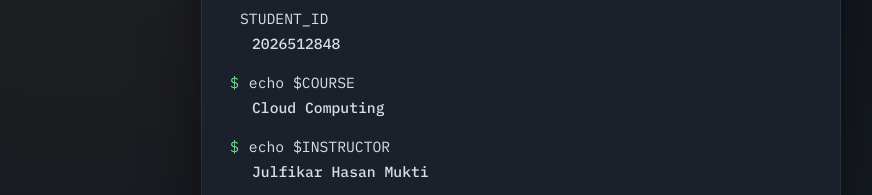
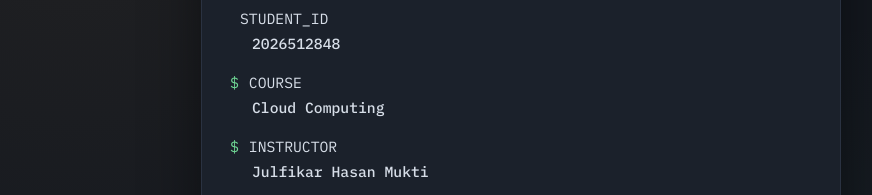
Before and after one commit to Shovon017822/Cloude_Computing_Shovon, a website: page public/index.html in a window 1280 px wide. Shown: the part 202-397 px from the top of the page, without its empty margins (119-991 px from the left). Drawn offline with Linux system fonts and the light colour scheme.

Commit message:
Update command display for COURSE and INSTRUCTOR

```diff
--- a/public/index.html
+++ b/public/index.html
@@ -171,10 +171,10 @@
       <div class="line"><span class="prompt"></span><span class="cmd">STUDENT_ID</span></div>
       <div class="out"><strong>2026512848</strong></div>
 
-      <div class="line"><span class="prompt">$</span><span class="cmd">echo $COURSE</span></div>
+      <div class="line"><span class="prompt">$</span><span class="cmd">COURSE</span></div>
       <div class="out"><strong>Cloud Computing</strong></div>
 
-      <div class="line"><span class="prompt">$</span><span class="cmd">echo $INSTRUCTOR</span></div>
+      <div class="line"><span class="prompt">$</span><span class="cmd">INSTRUCTOR</span></div>
       <div class="out"><strong>Julfikar Hasan Mukti</strong></div>
 
       <div class="line"><span class="prompt">$</span><span class="cmd">./ask-ai --interactive<span class="cursor"></span></span></div>
```
